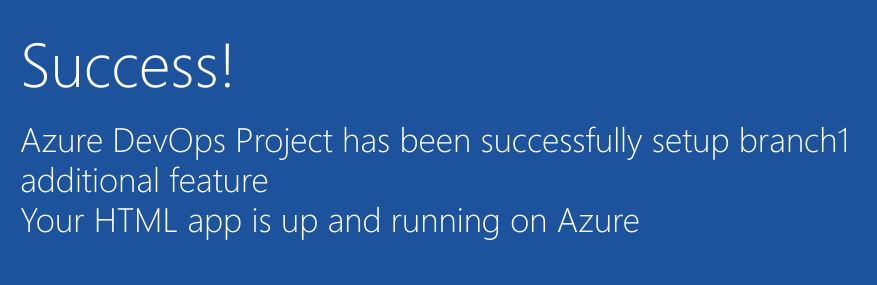
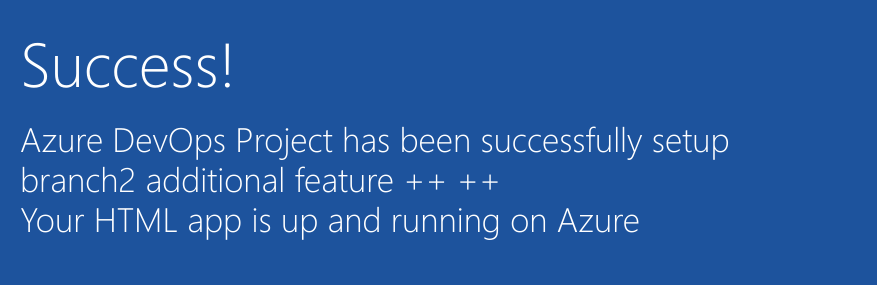
Before and after one commit to IFTIKHARRK/HooliCo, a plain HTML site: page index.html in a window 1280 px wide. Shown: the part 352-637 px from the top of the page, 205-1082 px from the left. Drawn offline with Linux system fonts and the light colour scheme.

Commit message:
Modified index.html

```diff
--- a/index.html
+++ b/index.html
@@ -19,7 +19,7 @@
         </div>
             <div class="content-body">
                 <div class="success-text">Success!</div>
-                <div class="description line-1"> Azure DevOps Project has been successfully setup branch1 additional feature</div>
+                <div class="description line-1"> Azure DevOps Project has been successfully setup branch2 additional feature ++ ++  </div>
                 <div class="description line-2"> Your HTML app is up and running on Azure</div>
                 <div class="next-steps-container">
                     <div class="next-steps-header">Next up</div>
```
